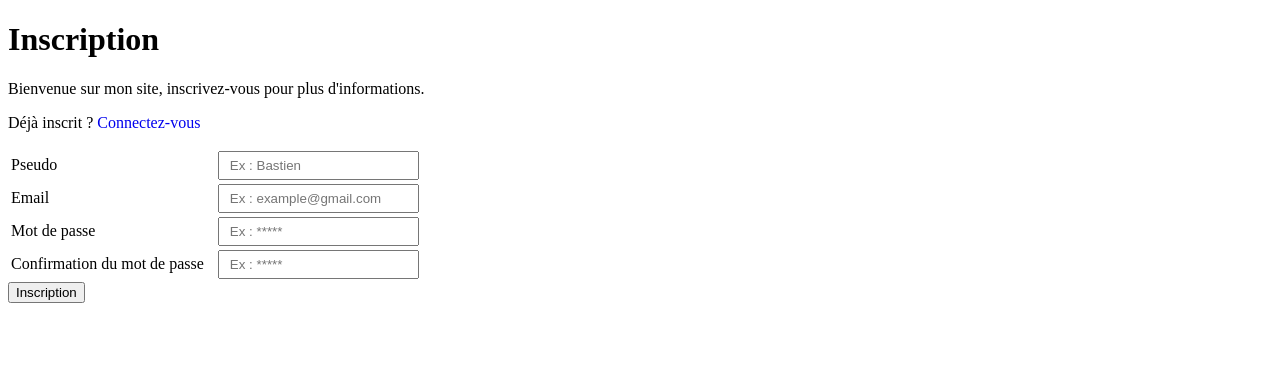
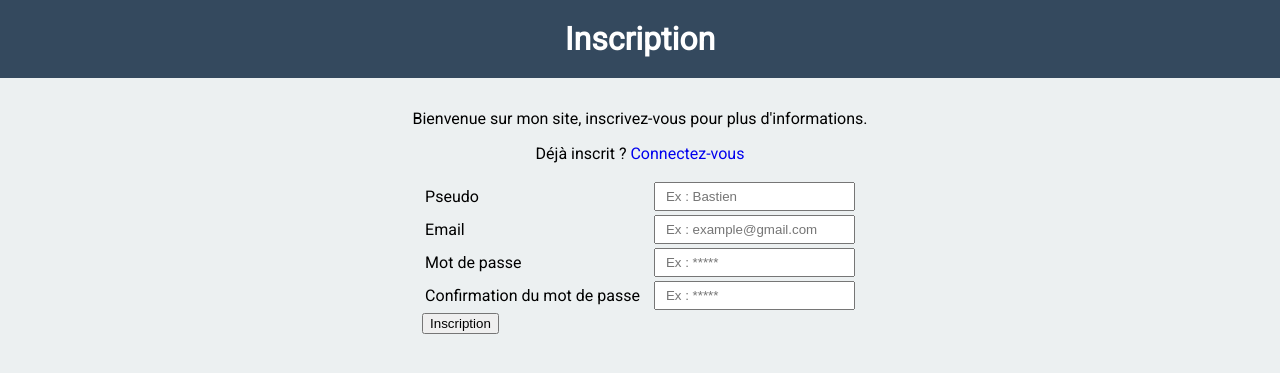
Before and after one commit to broques91/admin, a PHP site: page / in a window 1280 px wide. Shown: the top 373 px of the page. Run offline with PHP 8.4, Linux system fonts and the light colour scheme.

Commit message:
custom scss

```diff
--- a/connection.php
+++ b/connection.php
@@ -13,7 +13,11 @@
     <link rel="stylesheet" type="text/css" href="css/style.css">
 </head>
 <body>
+    <header>
         <h1>Connexion</h1>
+    </header>
+
+    <div class="container text-center">
         <p>Bienvenue sur mon site, inscrivez-vous <a href="index.php">ici</a> pour plus d'informations.</p>
 
         <form method="post" action="index.php">
@@ -29,6 +33,6 @@
             </table>
             <button type="submit">Connexion</button>
         </form>
-
+    </div>
 </body>
 </html>
--- a/css/style.css
+++ b/css/style.css
@@ -1,3 +1,15 @@
+@import url("https://fonts.googleapis.com/css?family=Roboto");
+html {
+  font-family: "Roboto", sans-serif;
+  font-size: 16px;
+}
+
+body {
+  padding: 0;
+  margin: 0;
+  background-color: #ECF0F1;
+}
+
 input {
   padding: 5px 10px;
   margin-left: 10px;
@@ -7,4 +19,29 @@ a {
   text-decoration: none;
 }
 
+.text-center {
+  text-align: center;
+}
+
+header {
+  text-align: center;
+  background-color: #34495E;
+  padding: 20px;
+}
+header h1 {
+  color: white;
+  margin: 0;
+}
+
+form {
+  text-align: left;
+  display: inline-block;
+}
+
+.container {
+  width: 768px;
+  margin: 0 auto;
+  padding: 15px;
+}
+
 /*# sourceMappingURL=style.css.map */
--- a/index.php
+++ b/index.php
@@ -14,10 +14,17 @@
     <link rel="stylesheet" type="text/css" href="css/style.css">
 </head>
 <body>
+    <header>
         <h1>Inscription</h1>
+    </header>
+
+    <div class="container">
+        <div class="text-center">
             <p>Bienvenue sur mon site, inscrivez-vous pour plus d'informations.</p>
             <p>Déjà inscrit ? <a href="connection.php">Connectez-vous</a>
+        </div>
 
+        <div class="text-center">
             <form method="post" action="index.php">
                 <table>
                     <tr>
@@ -39,5 +46,7 @@
                 </table>
                 <button type="submit">Inscription</button>
             </form>
+        </div>
+    </div>
 </body>
 </html>
--- a/scss/main.scss
+++ b/scss/main.scss
@@ -1,3 +1,16 @@
+@import url('https://fonts.googleapis.com/css?family=Roboto');
+
+html{
+    font-family: 'Roboto', sans-serif;
+    font-size: 16px;
+}
+
+body{
+    padding: 0;
+    margin: 0;
+    background-color: #ECF0F1;
+}
+
 input{
     padding: 5px 10px;
     margin-left: 10px;
@@ -6,3 +19,28 @@ input{
 a{
     text-decoration: none;
 }
+
+.text-center{
+    text-align: center;
+}
+
+header{
+    text-align: center;
+    background-color: #34495E;
+    padding: 20px;
+    h1{
+        color: white;
+        margin: 0;
+    }
+}
+
+form{
+    text-align: left;
+    display: inline-block;
+}
+
+.container{
+    width: 768px;
+    margin: 0 auto;
+    padding: 15px;
+}
```
Also changed, not shown: 1 other file. Lines whose indentation alone changed are shown as unchanged.
